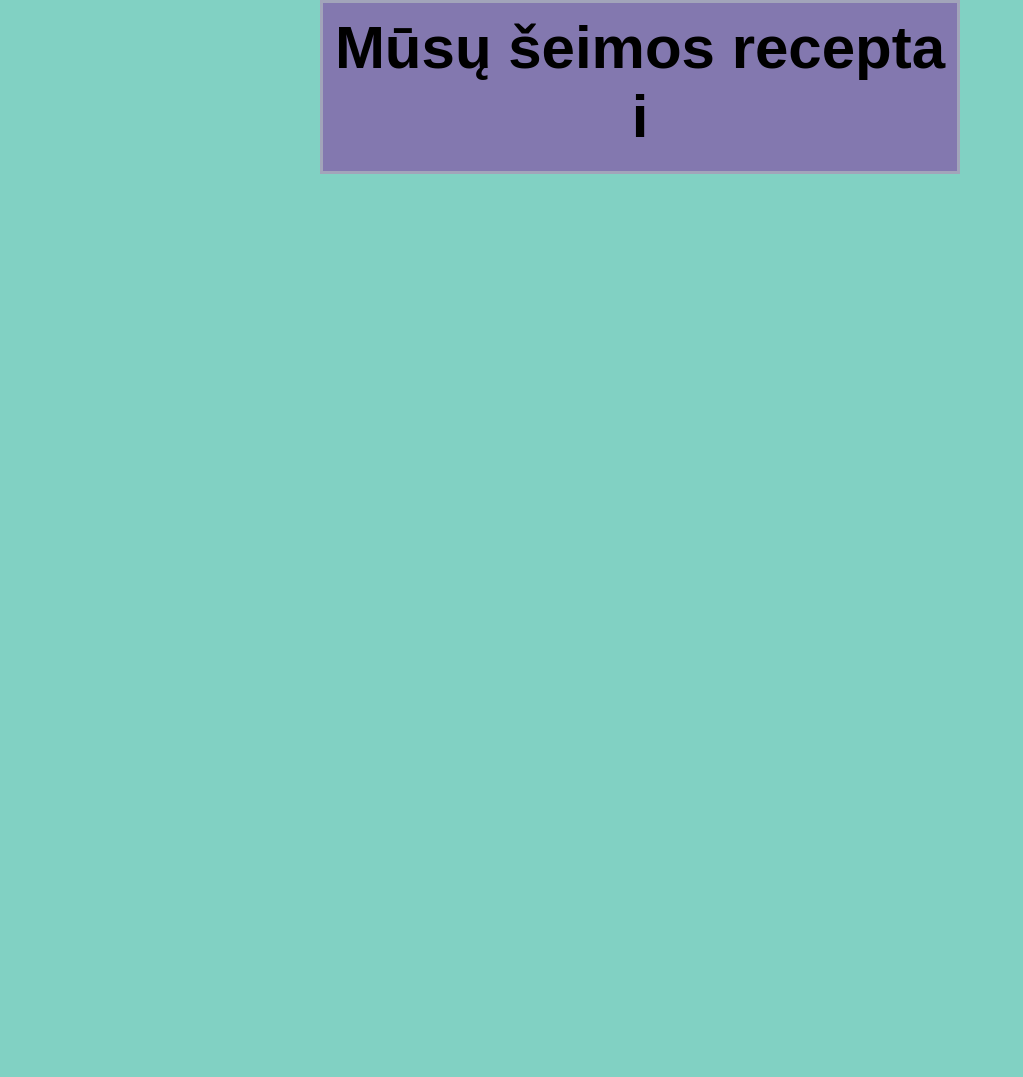
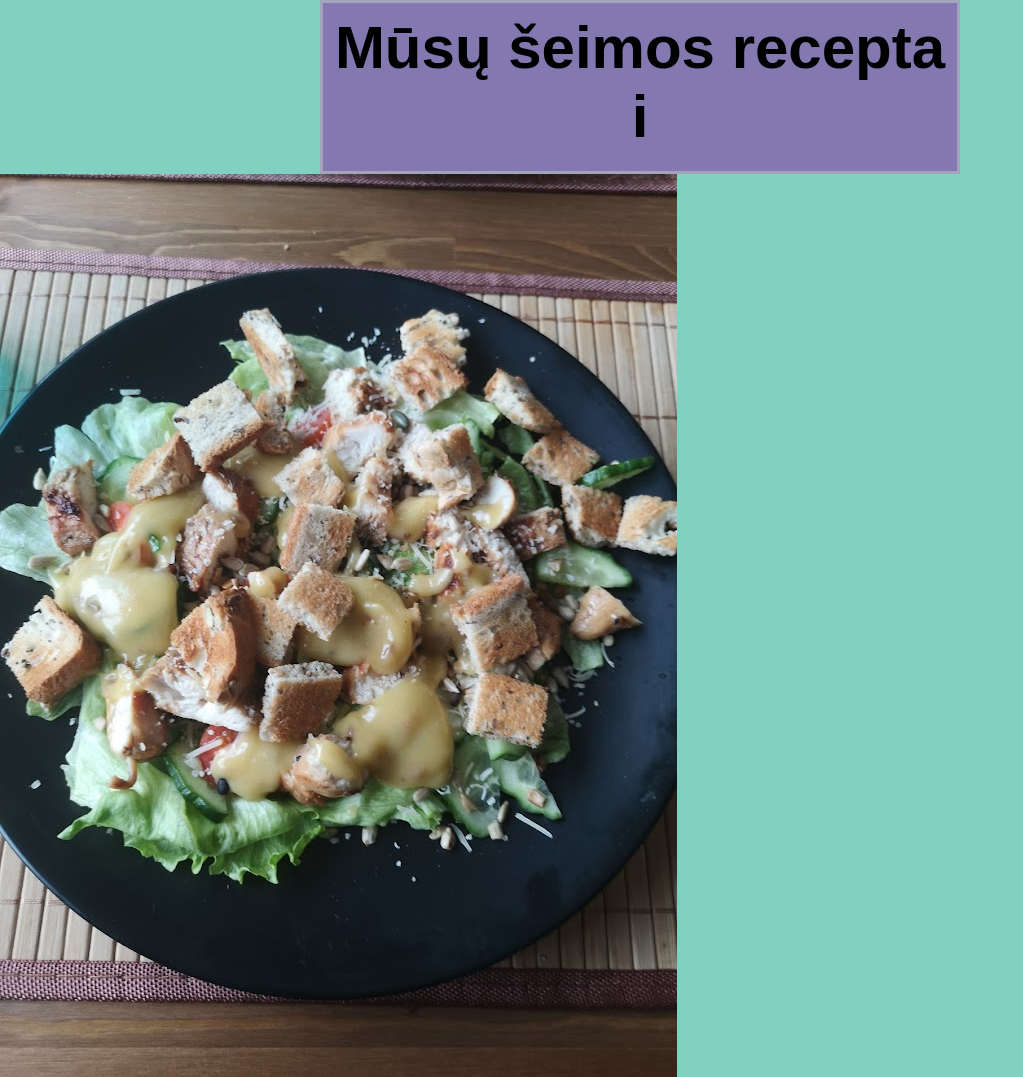
Before and after one commit to TINAZee/recipe_page, a plain HTML site: page index.html in a window 1280 px wide. Shown: the whole page, without its empty margins (0-1023 px from the left). Before the commit the page ends 800 px from the top, so only its background shows below. Drawn offline with Linux system fonts and the light colour scheme; a web font is replaced by a local one.

Commit message:
first image

```diff
--- a/index.html
+++ b/index.html
@@ -20,6 +20,7 @@
     <div class="container">
         <h1 class="title">Mūsų šeimos receptai</h1>
     </div>
+    <img class="img" src="./img/cezario_salotos.jpg" alt="img">
 
 </body>
 </html>
```
Also changed, not shown: img/cezario_salotos.jpg (added).
